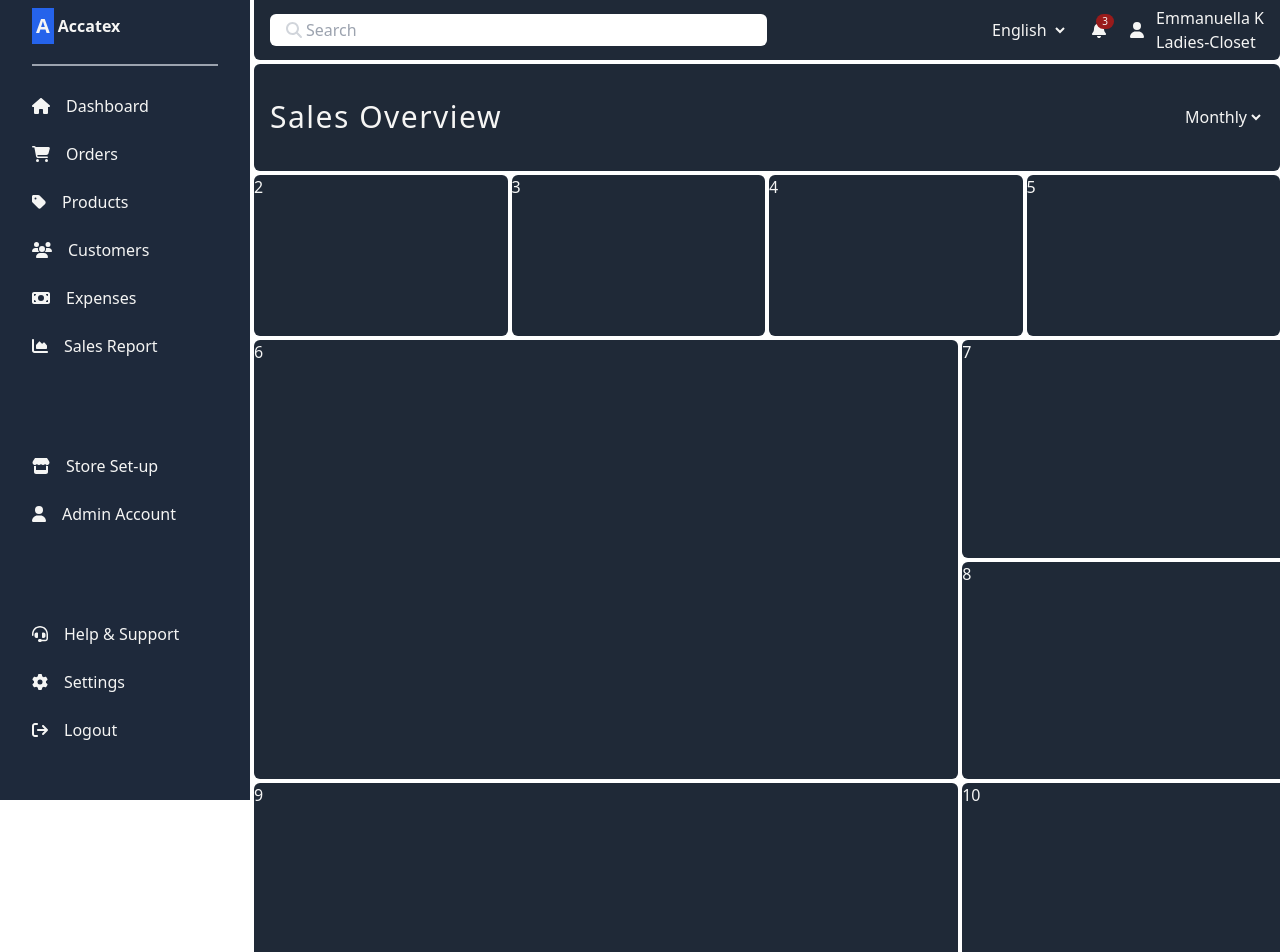
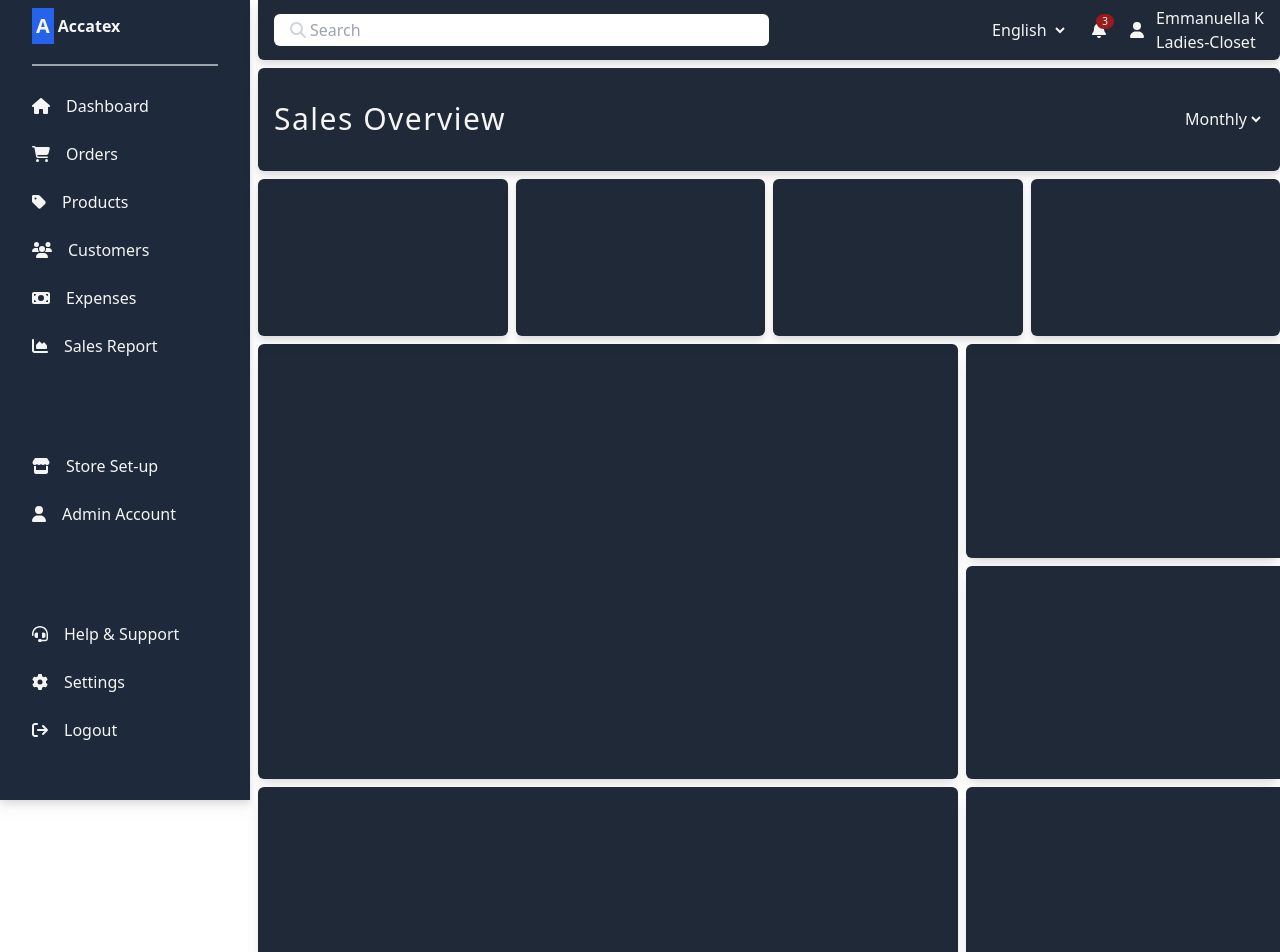
Before and after one commit to deji2ghost/Dashboard, a React (Vite) app: page / in a window 1280 px wide. Shown: the top 952 px of the page. Built offline with nearby package versions, Linux system fonts and the light colour scheme.

Commit message:
new commit

```diff
--- a/src/App.tsx
+++ b/src/App.tsx
@@ -6,45 +6,50 @@ import { Overview } from './Components/Overview'
 function App() {
 
   return (
-    <div className='text-stone-100 grid grid-cols-[250px,1fr] grid-rows-[60px,1fr] h-[1000px] gap-1'>
-      <div className='bg-slate-800 row-[1/3] col-[1/2] p-2 flex flex-col gap-5 h-screen sticky top-0'>
+    <div className='text-stone-100 grid grid-cols-[250px,1fr] grid-rows-[60px,1fr] h-[1000px] gap-2'>
+      {/* sideNav */}
+      <div className='bg-slate-800 row-[1/3] col-[1/2] p-2 flex flex-col gap-5 h-screen sticky top-0 drop-shadow-lg'>
         <SideNav />
       </div>
-      <div className='bg-gray-800 col[2/3] row-[1/2] flex items-center justify-between p-4 rounded-b-md'>
+      {/* Header */}
+      <div className='bg-gray-800 col[2/3] row-[1/2] flex items-center justify-between p-4 rounded-b-md drop-shadow-lg'>
         <Header />
       </div>
-      <div className='grid grid-cols-[repeat(16,1fr)] grid-rows-[repeat(17,1fr)] bg-inherit gap-1'>
-        <div className='bg-gray-800 col-[1/17] row-[1/3] flex justify-between items-center px-4 rounded-md'>
+      <div className='grid grid-cols-[repeat(16,1fr)] grid-rows-[repeat(17,1fr)] bg-inherit gap-2'>
+        {/* second header */}
+        <div className='bg-gray-800 col-[1/17] row-[1/3] flex justify-between items-center px-4 rounded-md drop-shadow-lg'>
           <Overview />
         </div>
-        <div className='col-[1/17] row-[3/6] grid grid-cols-4 gap-1'>
-          <div className='bg-gray-800 rounded-md'>
-            2
+        {/* four grid beneath the second header */}
+        <div className='col-[1/17] row-[3/6] grid grid-cols-4 gap-2'>
+          <div className='bg-gray-800 rounded-md drop-shadow-lg'>
+
           </div>
-          <div className='bg-gray-800 rounded-md'>
-            3
+          <div className='bg-gray-800 rounded-md drop-shadow-lg'>
+
           </div>
-          <div className='bg-gray-800 rounded-md '>
-            4
+          <div className='bg-gray-800 rounded-md drop-shadow-lg '>
+
           </div>
-          <div className='bg-gray-800 rounded-md '>
-            5
+          <div className='bg-gray-800 rounded-md drop-shadow-lg '>
+
           </div>
         </div>
-        <div className='bg-gray-800 col-[1/12] row-[6/14] rounded-md'>
-          6
+        {/* rest of the layout */}
+        <div className='bg-gray-800 col-[1/12] row-[6/14] rounded-md shadow-lg'>
+
         </div>
-        <div className='bg-gray-800 col-[12/17] row-[6/10] rounded-l-md'>
-          7
+        <div className='bg-gray-800 col-[12/17] row-[6/10] rounded-l-md shadow-lg'>
+
         </div>
-        <div className='bg-gray-800 col-[12/17] row-[10/14] rounded-l-md'>
-          8
+        <div className='bg-gray-800 col-[12/17] row-[10/14] rounded-l-md shadow-lg'>
+
         </div>
-        <div className='bg-gray-800 col-[1/12] row-[14/18] rounded-t-md'>
-          9
+        <div className='bg-gray-800 col-[1/12] row-[14/18] rounded-t-md shadow-lg'>
+
         </div>
-        <div className='bg-gray-800 col-[12/17] row-[14/18] rounded-tl-md'>
-          10
+        <div className='bg-gray-800 col-[12/17] row-[14/18] rounded-tl-md shadow-lg'>
+
         </div>
       </div>
     </div>
--- a/src/Components/Header.tsx
+++ b/src/Components/Header.tsx
@@ -4,6 +4,7 @@ import { FontAwesomeIcon } from '@fortawesome/react-fontawesome'
 export const Header = () => {
   return (
     <>
+        {/* searchbar */}
         <div className='relative w-[50%] text-black'>
             <input
                 placeholder='Search'
@@ -11,6 +12,7 @@ export const Header = () => {
             />
             <FontAwesomeIcon icon={faSearch} className='absolute top-1/2 -translate-y-1/2 left-4 text-gray-300'/>
         </div>
+        {/* account settings bar */}
         <div className='flex items-center gap-6'>
             <select name='language' id='language' className='outline-none bg-inherit cursor-pointer'>
                 <option value='English' className='bg-gray-800 cursor-pointer'>English</option>
--- a/src/Components/Overview.tsx
+++ b/src/Components/Overview.tsx
@@ -1,16 +1,7 @@
-import { useState } from "react"
-import DatePicker from "react-datepicker";
-import 'react-datepicker/dist/react-datepicker.css'
+// This is the component beneath the header (second header)
 
 export const Overview = () => {
-  const [date, setDate] = useState(new Date());
-  const [startDate, setStartDate] = useState()
-  const [endDate, setEndDate] = useState();
 
-  // const handleChange = () => {
-  //   const [ startDate, endDate ] = range;
-  //   setStartDate(startDate)
-  // }
   return (
     <>
       <h1 className='text-3xl font-medium tracking-wider'>Sales Overview</h1>
@@ -18,7 +9,6 @@ export const Overview = () => {
         <select className='bg-inherit'>
           <input type='date' id='date' className='bg-red-600'/>
           <option>Monthly</option>
-          <DatePicker selected={date} onChange={(date: Date) => setDate(date)}/>
         </select>
       </div>
     </>
--- a/src/Components/SideNav.tsx
+++ b/src/Components/SideNav.tsx
@@ -5,12 +5,14 @@ export const SideNav = () => {
   return (
     <>
       <div className='px-6 sticky top-0 bg-inherit'>
+        {/* accatex header */}
         <div className='flex items-center border-b-2 border-gray-400 pb-5 gap-1 font-bold'>
           <h1 className='bg-blue-600 text-xl p-1'>A</h1>
           <p className='text-base'>Accatex</p>
         </div>
       </div>
 
+        {/* nav list i mapped through from data.js */}
       <div className='flex flex-col gap-20 font-medium overflow-y-scroll'>
         <div className='flex flex-col gap-2'>
           {
```
